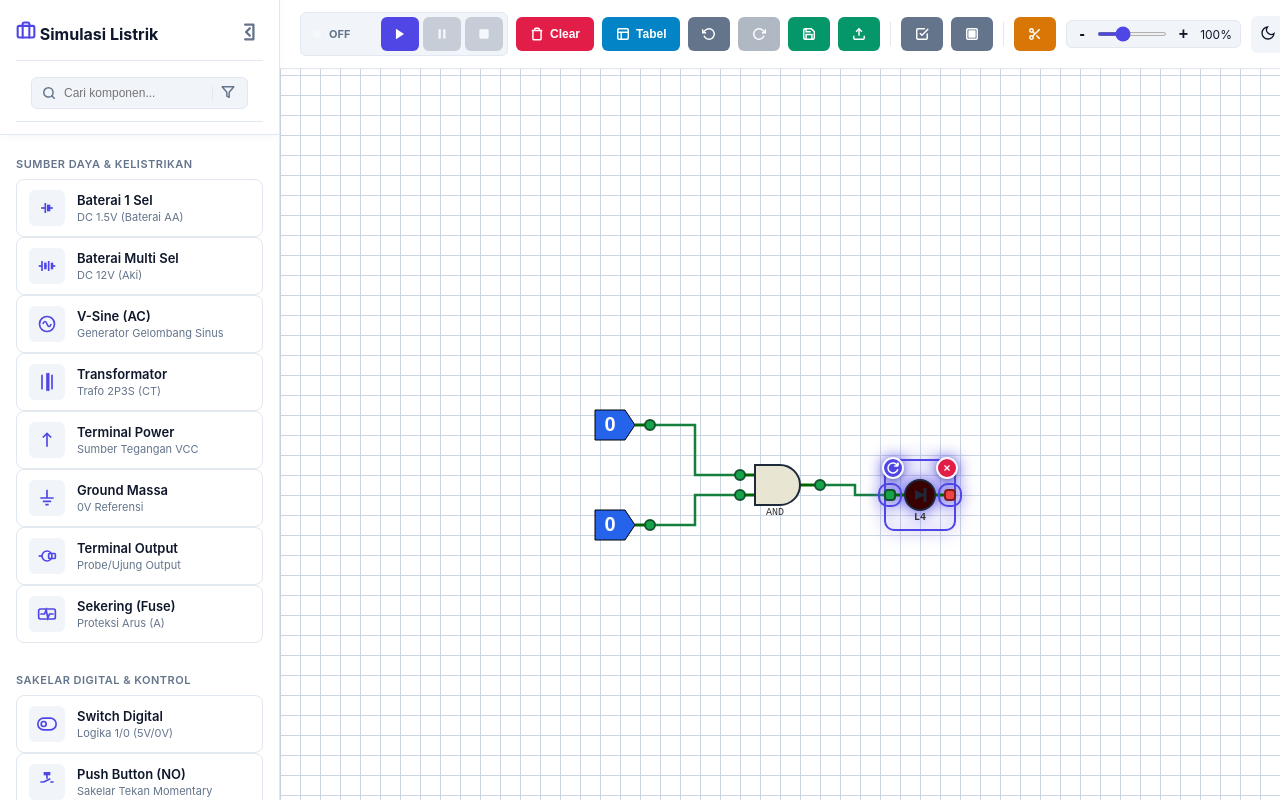
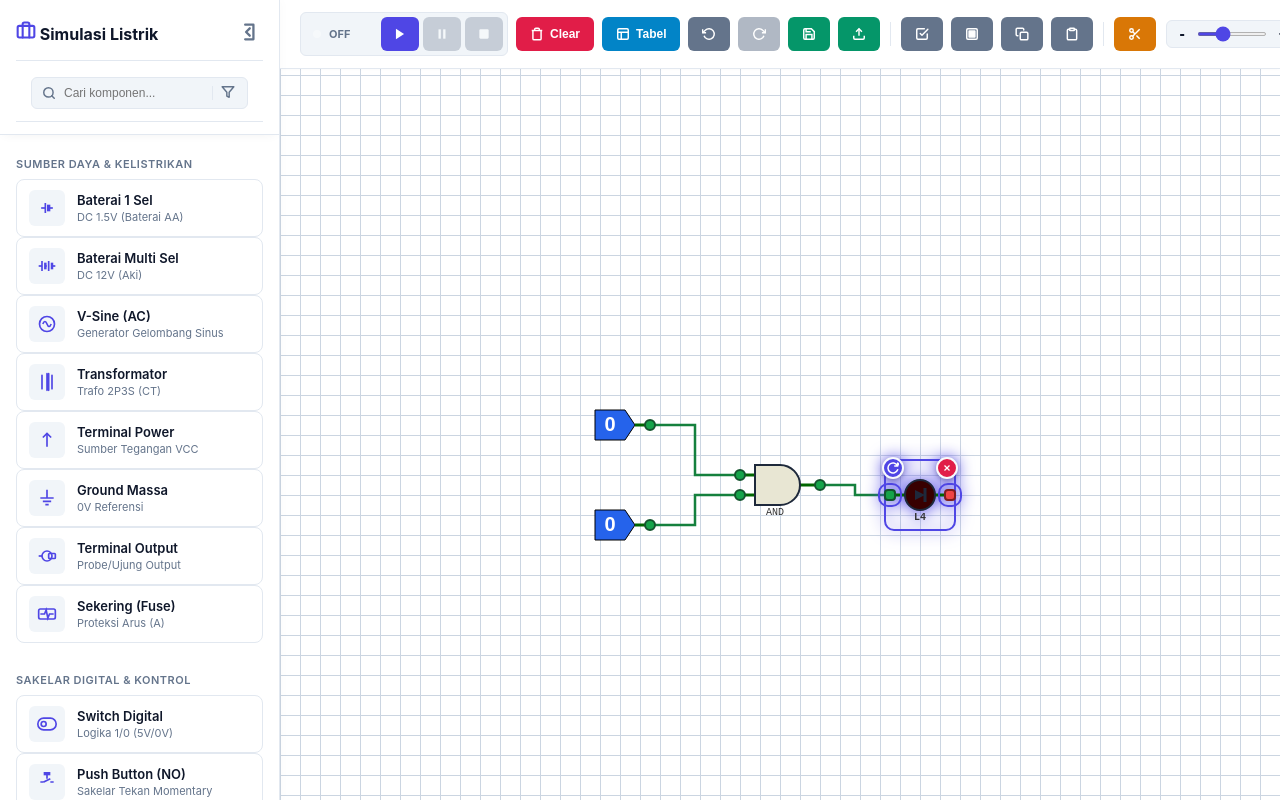
Before and after one commit to Sgilhamakbar/uji-coba-praktikgl, a plain HTML site: page index.html in a window 1280 px wide. Drawn offline with Linux system fonts and the light colour scheme.

```diff
--- a/index.html
+++ b/index.html
@@ -434,6 +434,12 @@
           <button class="btn btn-secondary" onclick="selectAllComponents()" title="Pilih Semua">
             <svg viewBox="0 0 24 24" fill="none" stroke="currentColor" stroke-width="2.5" stroke-linecap="round" stroke-linejoin="round"><rect x="3" y="3" width="18" height="18" rx="2" ry="2"></rect><rect x="7" y="7" width="10" height="10" fill="currentColor"></rect></svg>
           </button>
+          <button class="btn btn-secondary" onclick="copySelection()" title="Salin Komponen (Copy)">
+            <svg viewBox="0 0 24 24" fill="none" stroke="currentColor" stroke-width="2.5" stroke-linecap="round" stroke-linejoin="round"><rect x="9" y="9" width="13" height="13" rx="2" ry="2"></rect><path d="M5 15H4a2 2 0 0 1-2-2V4a2 2 0 0 1 2-2h9a2 2 0 0 1 2 2v1"></path></svg>
+          </button>
+          <button class="btn btn-secondary" onclick="pasteClipboard()" title="Tempel Komponen (Paste)">
+            <svg viewBox="0 0 24 24" fill="none" stroke="currentColor" stroke-width="2.5" stroke-linecap="round" stroke-linejoin="round"><path d="M16 4h2a2 2 0 0 1 2 2v14a2 2 0 0 1-2 2H6a2 2 0 0 1-2-2V6a2 2 0 0 1 2-2h2"></path><rect x="8" y="2" width="8" height="4" rx="1" ry="1"></rect></svg>
+          </button>
           <div style="width: 1px; height: 24px; background: var(--border-color); margin: 0 2px;"></div>
       <div style="margin-left: auto; display: flex; gap: 10px; align-items: center;">
         <button class="btn btn-warning" onclick="clearAllWires()" title="Gunting Semua Kabel">
```
